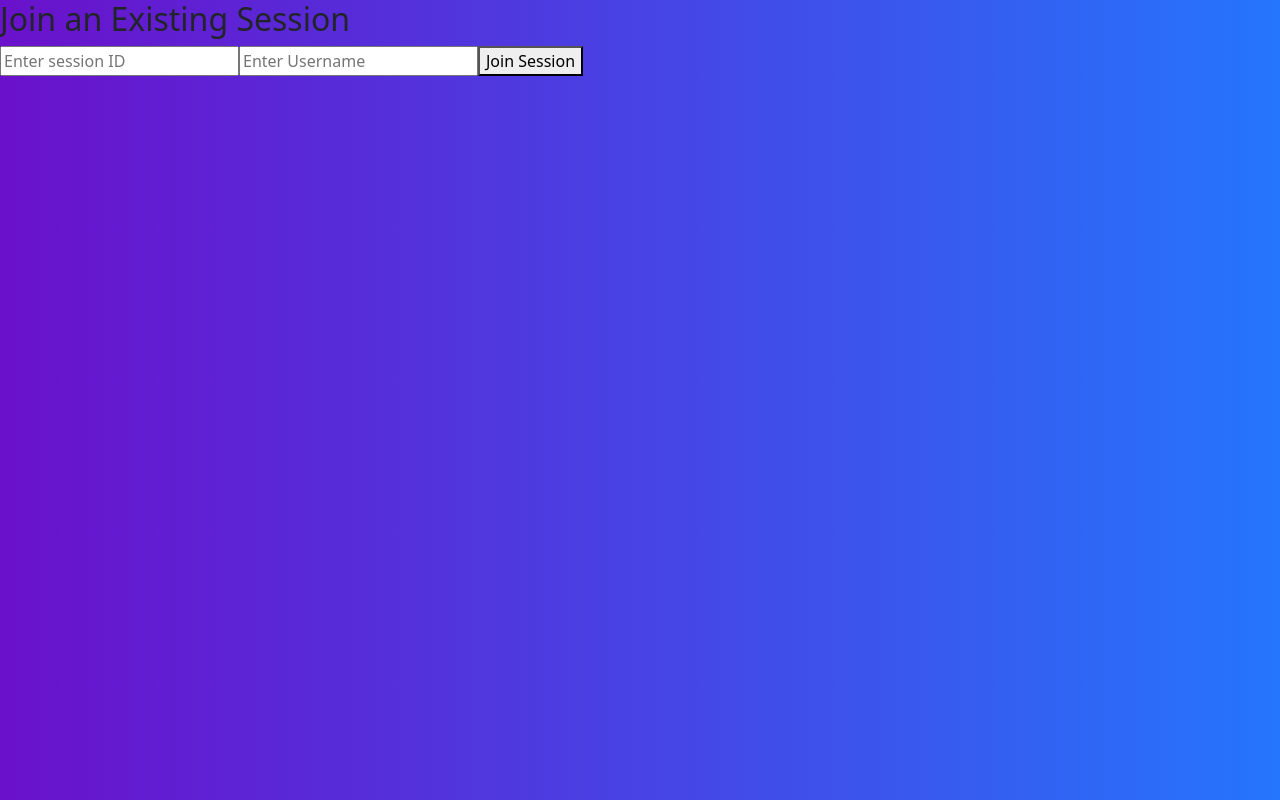
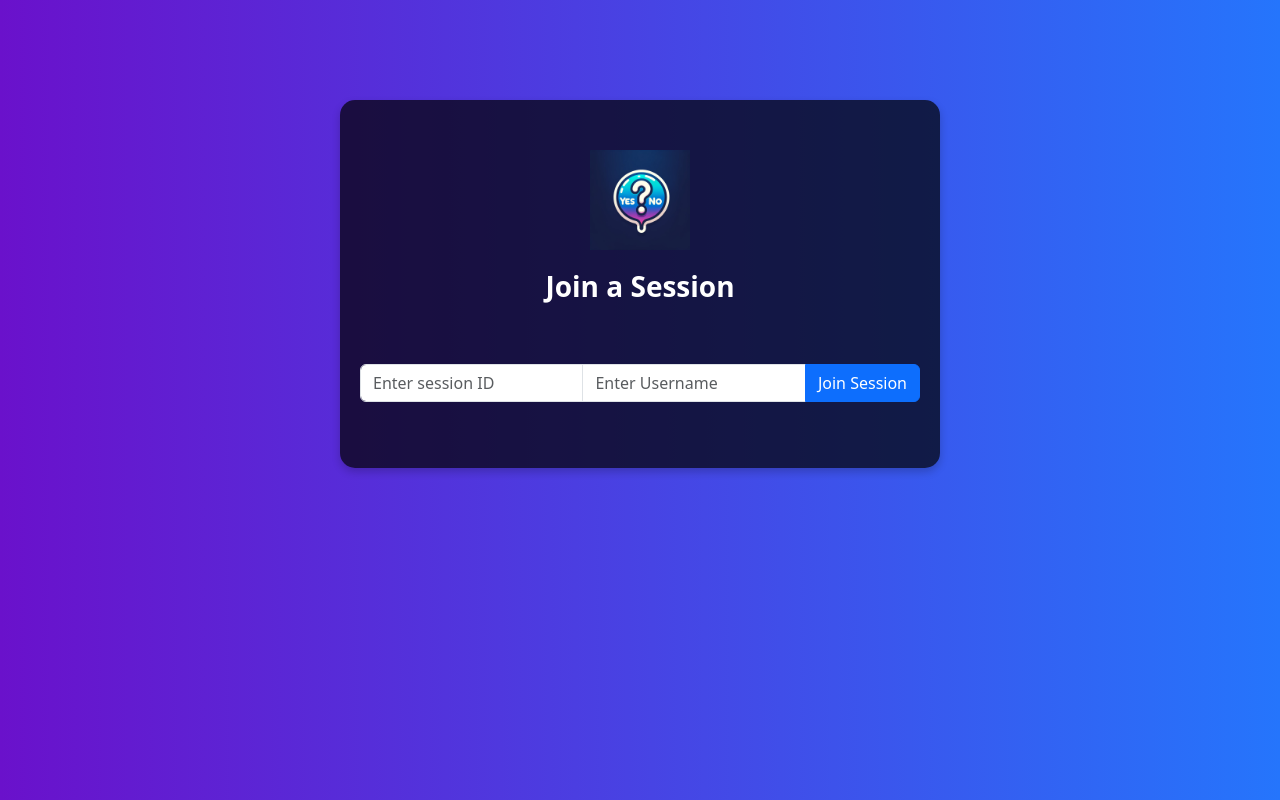
Before and after one commit to yacbln/guess-less, a React (Create React App) app in the folder guess-less-react-frontend/: page /join-session in a window 1280 px wide. Built offline with nearby package versions, Linux system fonts and the light colour scheme; the HTML template or start-up script is replaced by a standard one.

Commit message:
styling joinsession page

```diff
--- a/guess-less-react-frontend/src/components/CreateSessionPage.js
+++ b/guess-less-react-frontend/src/components/CreateSessionPage.js
@@ -35,6 +35,7 @@ const CreateSessionPage = ({setWs,setSessionId,ws,sessionId,setHint, setInitTurn
 
         if (data_received.type == "session_joined"){
           console.log('someone joined the session! ');
+
         }
 
         if (data_received.type == "user_joined"){
@@ -92,7 +93,7 @@ const CreateSessionPage = ({setWs,setSessionId,ws,sessionId,setHint, setInitTurn
       <img src={logo} alt="Logo" className="logo" />
       {sessionStatus == 'SessionNotCreated' && (
       <div>
-        <h3>Create a New Session</h3>
+        <h3>Create a Session</h3>
       <div className="row">
         <div className="input-group mb-3">
           <input
@@ -117,7 +118,7 @@ const CreateSessionPage = ({setWs,setSessionId,ws,sessionId,setHint, setInitTurn
             <li key={index}>{item}</li>
         ))}
         </ul> */}
-        <button onClick={startSession} className="btn btn-primary fixed-bottom-button">Start Game</button>
+        <button onClick={startSession} className="btn btn-primary fixed-bottom-button">Start Session</button>
       </div>
       )}
 
--- a/guess-less-react-frontend/src/components/JoinSessionPage.js
+++ b/guess-less-react-frontend/src/components/JoinSessionPage.js
@@ -1,10 +1,13 @@
 import React, { useState } from 'react';
 import {joinSession} from '../websocket/websocket';
 import { useNavigate } from 'react-router-dom';
+import logo from '../images/logo.png';
+import Usernames from './misc/Usernames';
 
 
 const JoinSessionPage = ({setWs,setSessionId,ws,sessionId,setHint, setInitTurn}) => {
   const [username, setUsername] = useState('');
+  const [usersJoinedList, setUsersJoinedList] = useState([]);
   const navigate = useNavigate();
   const [sessionStatus, setSessionStatus] = useState('SessionNotJoined');
   const [sessionIdToJoin, setSessionIdToJoin] = useState(null);
@@ -54,30 +57,38 @@ const handleInputChangeUsername = event => {
     setUsername(event.target.value);
   };
 
+const addUser = (user) => {
+    setUsersJoinedList((prevUsersJoinedList) => [...prevUsersJoinedList, user]);
+};
   return (
 
-    <div>
+    <div className="home-container">
+      <img src={logo} alt="Logo" className="logo" />
       {sessionStatus == 'SessionNotJoined' && (
       <div>
-      <h2>Join an Existing Session</h2>
+      <h3>Join a Session</h3>
+      <div className="input-group mb-3">
         <input
           type="text"
           placeholder="Enter session ID"
+          className="form-control"
           value={sessionId}
           onChange={handleInputChangeSession}
         />
         <input
           type="text"
           placeholder="Enter Username"
+          className="form-control"
           value={username}
           onChange={handleInputChangeUsername}
         />
-      <button onClick={handleJoinSession}>Join Session</button>
+        <button onClick={handleJoinSession} className="btn btn-primary">Join Session</button>
+      </div>
     </div>
       )}
       {sessionStatus == 'SessionJoined' && (
       <div>
-        <h2>You joined the session, Please hold tight until the owner starts the game.</h2>
+        <h3>You joined the session, Please hold tight until the owner starts it.</h3>
       </div>
       )}
     </div>
```
Lines whose indentation alone changed are shown as unchanged.
